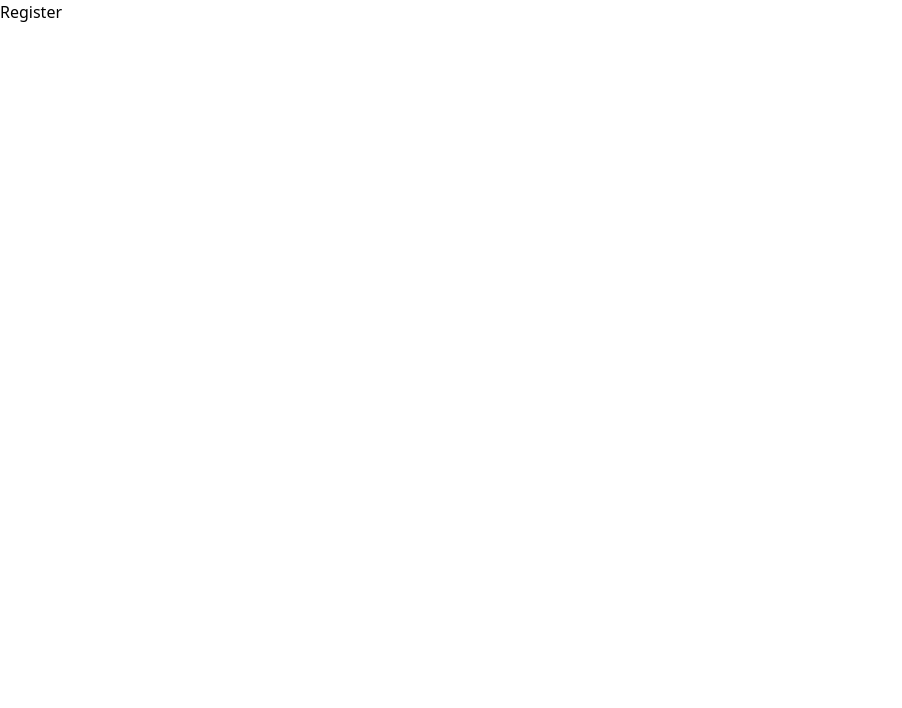
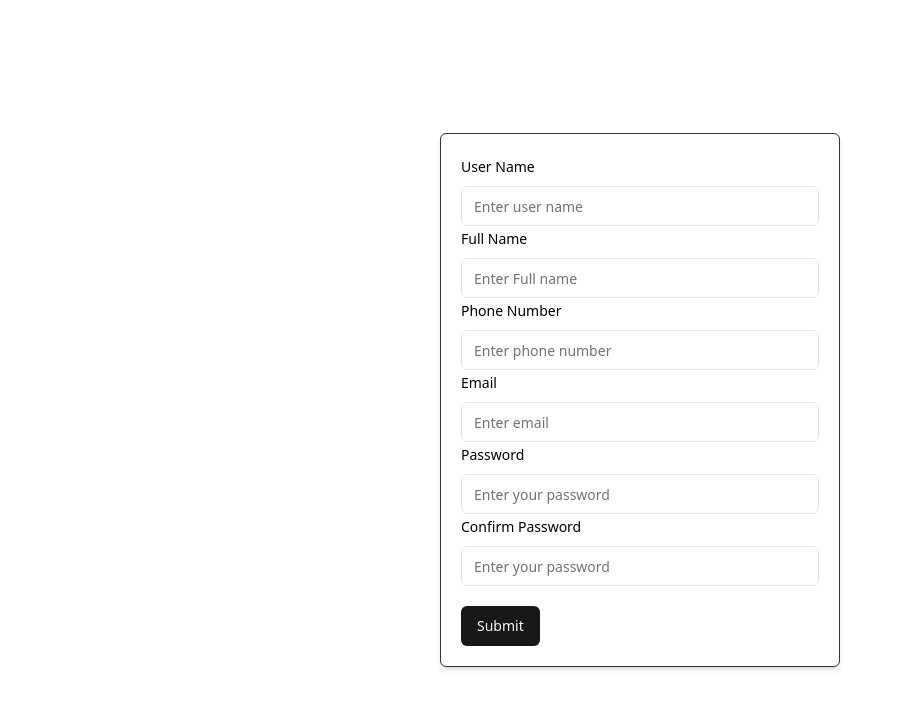
Before and after one commit to SayidMushtaQ/TodoMate-CLI, a React (Vite) app: page /register in a window 1280 px wide. Shown: the top 708 px of the page, without its empty margins (0-902 px from the left). Built offline with nearby package versions, Linux system fonts and the light colour scheme.

Commit message:
DashBoard , login and register

```diff
--- a/package.json
+++ b/package.json
@@ -10,18 +10,22 @@
     "preview": "vite preview"
   },
   "dependencies": {
+    "@hookform/resolvers": "^3.9.0",
     "@radix-ui/react-avatar": "^1.1.0",
     "@radix-ui/react-checkbox": "^1.1.1",
     "@radix-ui/react-dropdown-menu": "^2.1.1",
     "@radix-ui/react-label": "^2.1.0",
+    "@radix-ui/react-slot": "^1.1.0",
     "class-variance-authority": "^0.7.0",
     "clsx": "^2.1.1",
     "lucide-react": "^0.417.0",
     "react": "^18.3.1",
     "react-dom": "^18.3.1",
+    "react-hook-form": "^7.52.1",
     "react-router-dom": "^6.25.1",
     "tailwind-merge": "^2.4.0",
-    "tailwindcss-animate": "^1.0.7"
+    "tailwindcss-animate": "^1.0.7",
+    "zod": "^3.23.8"
   },
   "devDependencies": {
     "@types/node": "^22.0.0",
--- /dev/null
+++ b/src/components/ui/form.tsx
@@ -0,0 +1,178 @@
+"use client"
+
+import * as React from "react"
+import * as LabelPrimitive from "@radix-ui/react-label"
+import { Slot } from "@radix-ui/react-slot"
+import {
+  Controller,
+  ControllerProps,
+  FieldPath,
+  FieldValues,
+  FormProvider,
+  useFormContext,
+} from "react-hook-form"
+
+import { cn } from "@/lib/utils"
+import { Label } from "@/components/ui/label"
+
+const Form = FormProvider
+
+type FormFieldContextValue<
+  TFieldValues extends FieldValues = FieldValues,
+  TName extends FieldPath<TFieldValues> = FieldPath<TFieldValues>
+> = {
+  name: TName
+}
+
+const FormFieldContext = React.createContext<FormFieldContextValue>(
+  {} as FormFieldContextValue
+)
+
+const FormField = <
+  TFieldValues extends FieldValues = FieldValues,
+  TName extends FieldPath<TFieldValues> = FieldPath<TFieldValues>
+>({
+  ...props
+}: ControllerProps<TFieldValues, TName>) => {
+  return (
+    <FormFieldContext.Provider value={{ name: props.name }}>
+      <Controller {...props} />
+    </FormFieldContext.Provider>
+  )
+}
+
+const useFormField = () => {
+  const fieldContext = React.useContext(FormFieldContext)
+  const itemContext = React.useContext(FormItemContext)
+  const { getFieldState, formState } = useFormContext()
+
+  const fieldState = getFieldState(fieldContext.name, formState)
+
+  if (!fieldContext) {
+    throw new Error("useFormField should be used within <FormField>")
+  }
+
+  const { id } = itemContext
+
+  return {
+    id,
+    name: fieldContext.name,
+    formItemId: `${id}-form-item`,
+    formDescriptionId: `${id}-form-item-description`,
+    formMessageId: `${id}-form-item-message`,
+    ...fieldState,
+  }
+}
+
+type FormItemContextValue = {
+  id: string
+}
+
+const FormItemContext = React.createContext<FormItemContextValue>(
+  {} as FormItemContextValue
+)
+
+const FormItem = React.forwardRef<
+  HTMLDivElement,
+  React.HTMLAttributes<HTMLDivElement>
+>(({ className, ...props }, ref) => {
+  const id = React.useId()
+
+  return (
+    <FormItemContext.Provider value={{ id }}>
+      <div ref={ref} className={cn("space-y-2", className)} {...props} />
+    </FormItemContext.Provider>
+  )
+})
+FormItem.displayName = "FormItem"
+
+const FormLabel = React.forwardRef<
+  React.ElementRef<typeof LabelPrimitive.Root>,
+  React.ComponentPropsWithoutRef<typeof LabelPrimitive.Root>
+>(({ className, ...props }, ref) => {
+  const { error, formItemId } = useFormField()
+
+  return (
+    <Label
+      ref={ref}
+      className={cn(error && "text-destructive", className)}
+      htmlFor={formItemId}
+      {...props}
+    />
+  )
+})
+FormLabel.displayName = "FormLabel"
+
+const FormControl = React.forwardRef<
+  React.ElementRef<typeof Slot>,
+  React.ComponentPropsWithoutRef<typeof Slot>
+>(({ ...props }, ref) => {
+  const { error, formItemId, formDescriptionId, formMessageId } = useFormField()
+
+  return (
+    <Slot
+      ref={ref}
+      id={formItemId}
+      aria-describedby={
+        !error
+          ? `${formDescriptionId}`
+          : `${formDescriptionId} ${formMessageId}`
+      }
+      aria-invalid={!!error}
+      {...props}
+    />
+  )
+})
+FormControl.displayName = "FormControl"
+
+const FormDescription = React.forwardRef<
+  HTMLParagraphElement,
+  React.HTMLAttributes<HTMLParagraphElement>
+>(({ className, ...props }, ref) => {
+  const { formDescriptionId } = useFormField()
+
+  return (
+    <p
+      ref={ref}
+      id={formDescriptionId}
+      className={cn("text-sm text-muted-foreground", className)}
+      {...props}
+    />
+  )
+})
+FormDescription.displayName = "FormDescription"
+
+const FormMessage = React.forwardRef<
+  HTMLParagraphElement,
+  React.HTMLAttributes<HTMLParagraphElement>
+>(({ className, children, ...props }, ref) => {
+  const { error, formMessageId } = useFormField()
+  const body = error ? String(error?.message) : children
+
+  if (!body) {
+    return null
+  }
+
+  return (
+    <p
+      ref={ref}
+      id={formMessageId}
+      className={cn("text-sm font-medium text-destructive", className)}
+      {...props}
+    >
+      {body}
+    </p>
+  )
+})
+FormMessage.displayName = "FormMessage"
+
+export {
+  useFormField,
+  Form,
+  FormItem,
+  FormLabel,
+  FormControl,
+  FormDescription,
+  FormMessage,
+  FormField,
+}
--- a/src/pages/Login.tsx
+++ b/src/pages/Login.tsx
@@ -1,7 +1,52 @@
-import React from 'react'
-
+import {
+  Form,
+  FormControl,
+  FormField,
+  FormItem,
+  FormLabel,
+  FormMessage,
+} from "@/components/ui/form";
+import { Button } from "@/components/ui/button";
+import { useForm } from "react-hook-form";
+import { Input } from "@/components/ui/input";
+import { cn } from "@/lib/utils";
 export default function Login() {
+  const form = useForm();
   return (
-    <div>Login</div>
-  )
+    <div className="w-full h-screen flex justify-center items-center">
+      <div className="w-[20rem] border border-[#343434] p-5 rounded-md shadow-md">
+        <Form {...form}>
+          <form>
+            <FormField
+              control={form.control}
+              name="userName"
+              render={({ field }) => (
+                <FormItem>
+                  <FormLabel>User Name or Email</FormLabel>
+                  <FormControl>
+                    <Input placeholder="Enter user name or email" {...field} />
+                  </FormControl>
+                  <FormMessage />
+                </FormItem>
+              )}
+            />
+            <FormField
+              control={form.control}
+              name="userName"
+              render={({ field }) => (
+                <FormItem>
+                  <FormLabel>Password</FormLabel>
+                  <FormControl>
+                    <Input placeholder="Enter your password" {...field} />
+                  </FormControl>
+                  <FormMessage />
+                </FormItem>
+              )}
+            />
+            <Button type="submit" className={cn('mt-5')}>Submit</Button>
+          </form>
+        </Form>
+      </div>
+    </div>
+  );
 }
--- a/src/pages/Register.tsx
+++ b/src/pages/Register.tsx
@@ -1,7 +1,108 @@
-import React from 'react'
+import {
+  Form,
+  FormControl,
+  FormField,
+  FormItem,
+  FormLabel,
+  FormMessage,
+} from "@/components/ui/form";
+import { Button } from "@/components/ui/button";
+import { useForm } from "react-hook-form";
+import { Input } from "@/components/ui/input";
+import { cn } from "@/lib/utils";
+export default function Register() {
+  const form = useForm();
+  return (
+    <div className="w-full h-screen flex justify-center items-center">
+      <div className="w-[25rem] border border-[#343434] p-5 rounded-md shadow-md">
+        <Form {...form}>
+          <form>
+            <FormField
+              control={form.control}
+              name="userName"
+              render={({ field }) => (
+                <FormItem>
+                  <FormLabel>User Name </FormLabel>
+                  <FormControl>
+                    <Input placeholder="Enter user name" {...field} />
+                  </FormControl>
+                  <FormMessage />
+                </FormItem>
+              )}
+            />
+            <FormField
+              control={form.control}
+              name="fullName"
+              render={({ field }) => (
+                <FormItem>
+                  <FormLabel>Full Name</FormLabel>
+                  <FormControl>
+                    <Input placeholder="Enter Full name" {...field} />
+                  </FormControl>
+                  <FormMessage />
+                </FormItem>
+              )}
+            />
+            <FormField
+              control={form.control}
+              name="phone"
+              render={({ field }) => (
+                <FormItem>
+                  <FormLabel>Phone Number</FormLabel>
+                  <FormControl>
+                    <Input placeholder="Enter phone number" {...field} />
+                  </FormControl>
+                  <FormMessage />
+                </FormItem>
+              )}
+            />
+            <FormField
+              control={form.control}
+              name="email"
+              render={({ field }) => (
+                <FormItem>
+                  <FormLabel>Email </FormLabel>
+                  <FormControl>
+                    <Input placeholder="Enter email" {...field} />
+                  </FormControl>
+                  <FormMessage />
+                </FormItem>
+              )}
+            />
 
-export default function Register() {
-  return (
-    <div>Register</div>
-  )
+            <FormField
+              control={form.control}
+              name="password"
+              render={({ field }) => (
+                <FormItem>
+                  <FormLabel>Password</FormLabel>
+                  <FormControl>
+                    <Input placeholder="Enter your password" {...field} />
+                  </FormControl>
+                  <FormMessage />
+                </FormItem>
+              )}
+            />
+
+            <FormField
+              control={form.control}
+              name="confirmPassword"
+              render={({ field }) => (
+                <FormItem>
+                  <FormLabel>Confirm Password</FormLabel>
+                  <FormControl>
+                    <Input placeholder="Enter your password" {...field} />
+                  </FormControl>
+                  <FormMessage />
+                </FormItem>
+              )}
+            />
+            <Button type="submit" className={cn("mt-5")}>
+              Submit
+            </Button>
+          </form>
+        </Form>
+      </div>
+    </div>
+  );
 }
```
Also changed, not shown: src/pages/Dashboard.tsx (+21 -18 lines), 1 other file (tests, documents, lock files or other folders).
